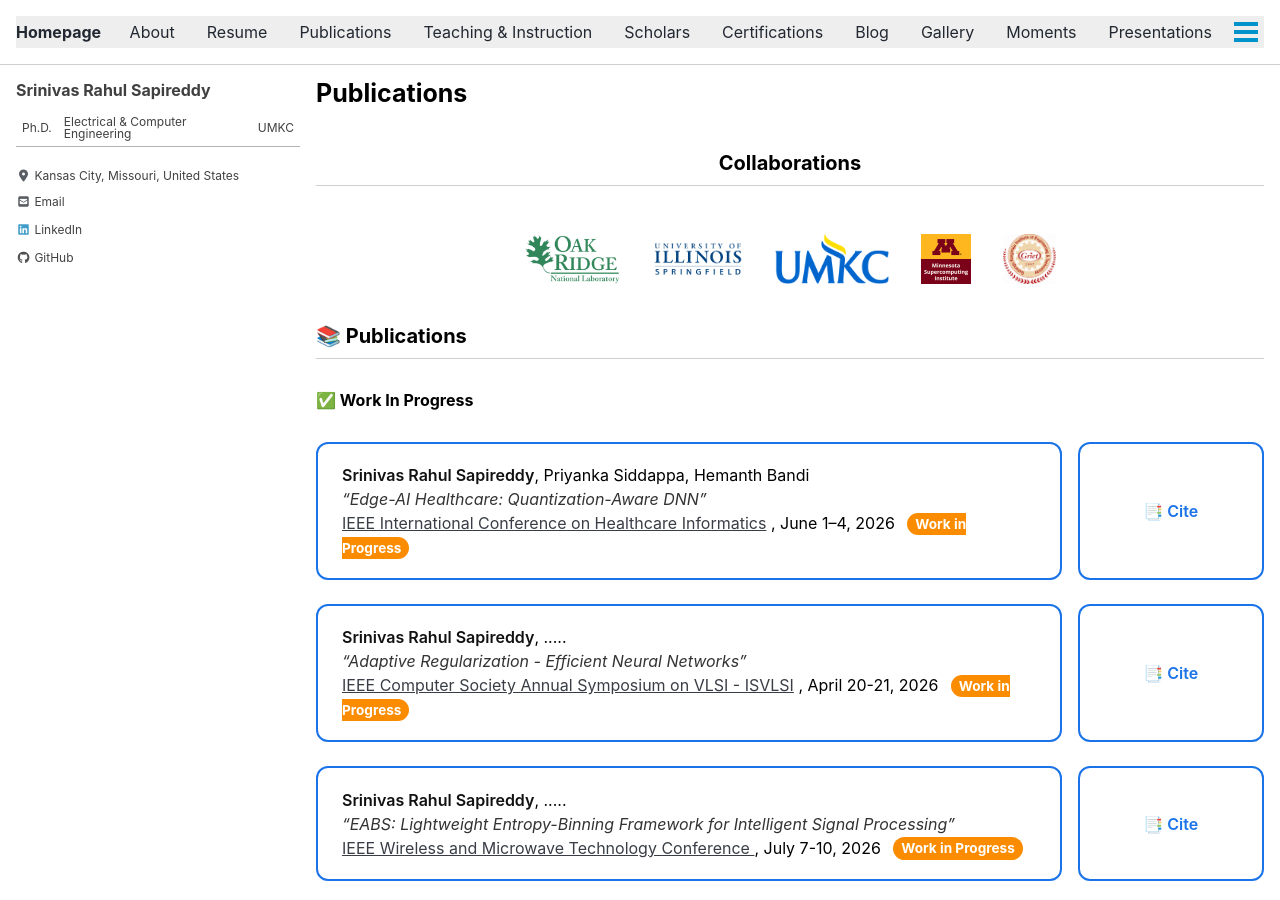
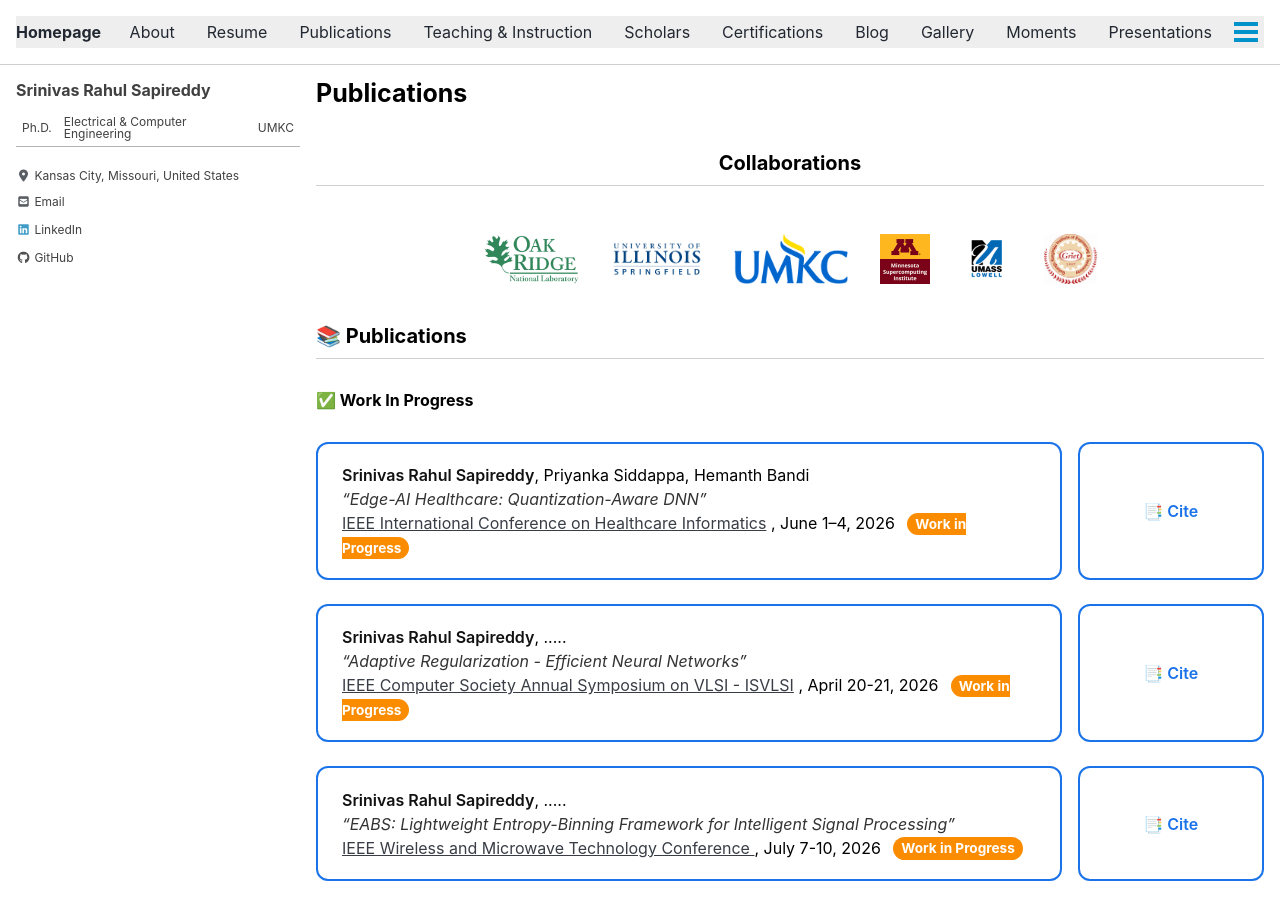
Before and after one commit to srsapireddy/srsapireddy.github.io, a Jekyll site: the page built from _pages/publications.md, in a window 1280 px wide and 900 px high. Built offline with Jekyll 4.4.1, drawn with Linux system fonts in a browser that asks for light colours; cached includes are drawn as plain includes; nearby versions of some CDN libraries.

Commit message:
Update publications.md

```diff
--- a/_pages/publications.md
+++ b/_pages/publications.md
@@ -169,6 +169,7 @@
   <a href="https://www.uis.edu/" target="_blank"><img src="/images/UIS.png" alt="UIS Logo" /></a>
   <a href="https://www.umkc.edu/" target="_blank"><img src="/images/UMKC.png" alt="UMKC Logo" /></a>
   <a href="https://twin-cities.umn.edu/" target="_blank"><img src="/images/UMTC.jpeg" alt="University of Minnesota Logo" /></a>
+  <a href="https://www.uml.edu/" target="_blank"><img src="/images/umass.png" alt="University of Massachusetts Logo" /></a>
   <a href="https://www.griet.ac.in/" target="_blank"><img src="/images/GRIET.png" alt="GRIET Logo" /></a>
 </div>
 
```
